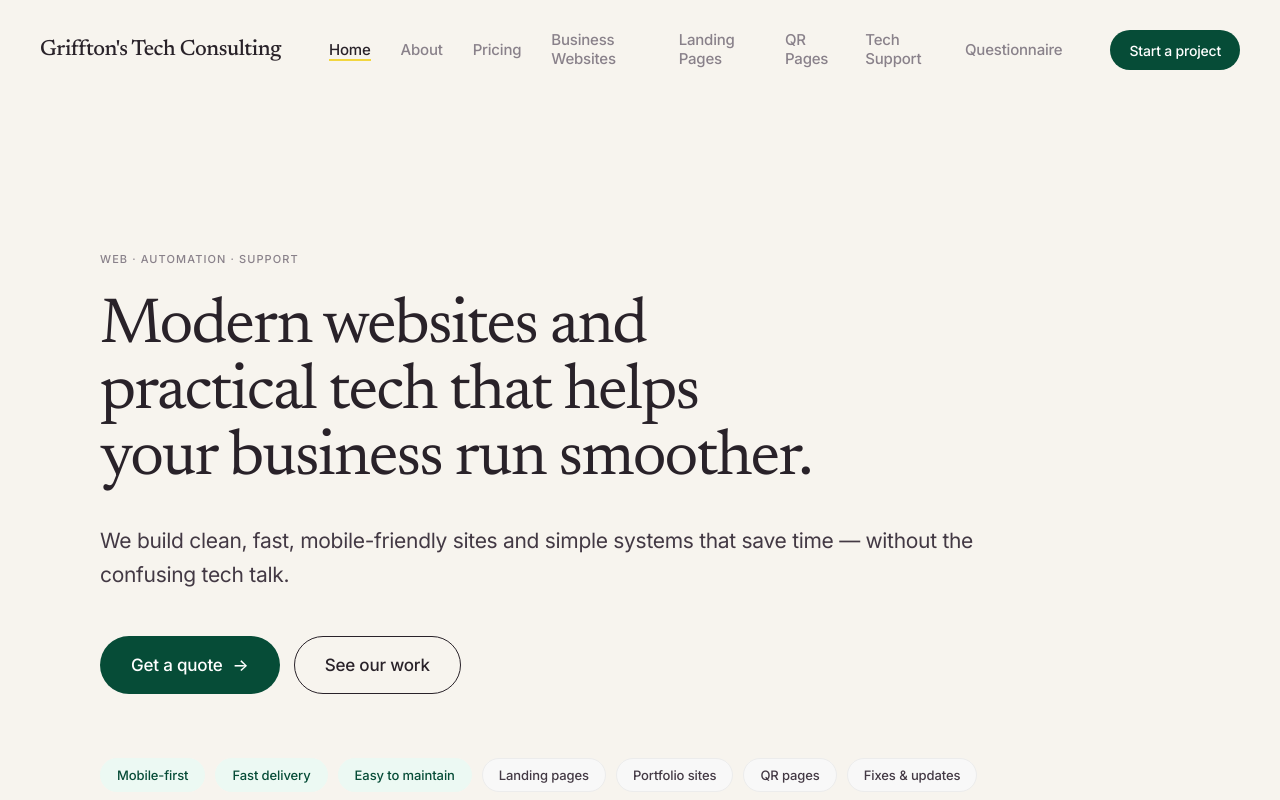
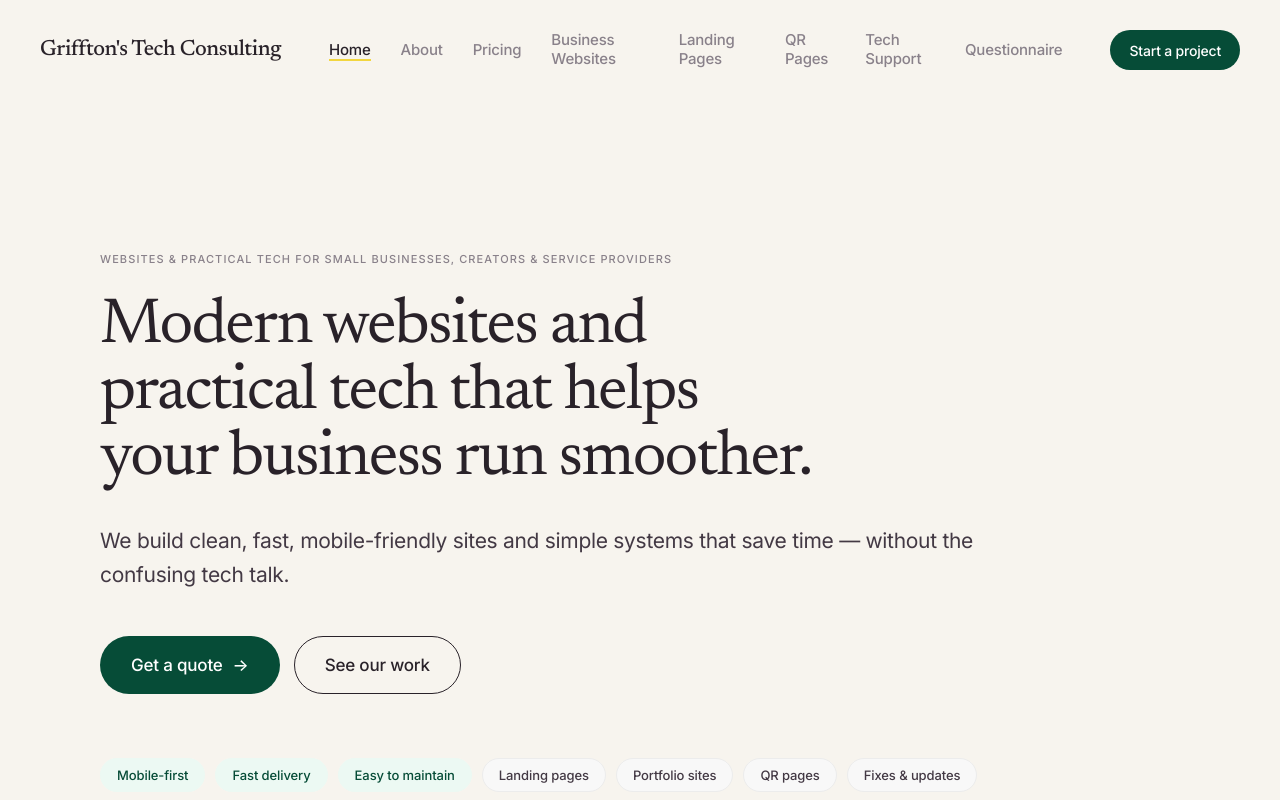
Before and after one commit to msgem0523/grifftontechconsulting, a React (Vite) app in the folder grifftons-tech-consulting-react/: page / in a window 1280 px wide. Shown: the top 800 px of the page. Built offline with nearby package versions, Linux system fonts and the light colour scheme.

Commit message:
content(home): State target audience above the fold

```diff
--- a/grifftons-tech-consulting-react/src/pages/Home.jsx
+++ b/grifftons-tech-consulting-react/src/pages/Home.jsx
@@ -113,7 +113,7 @@ function Home() {
     <div className="home-page">
       <Seo title="Website & Tech Support | Griffton's Tech Consulting" description="Custom websites, landing pages, QR pages, and practical tech support for small businesses that need simple reliable digital solutions." />
       <Section pad="large">
-        <Text type="label" sizing="M" color="var(--text-muted)">Web · Automation · Support</Text>
+        <Text type="label" sizing="M" color="var(--text-muted)">Websites & Practical Tech for Small Businesses, Creators & Service Providers</Text>
         <Text type="display" sizing="XL" as="h1" style={{ marginTop: 28, maxWidth: '20ch' }}>
           Modern websites and practical tech that helps your business run smoother.
         </Text>
```
